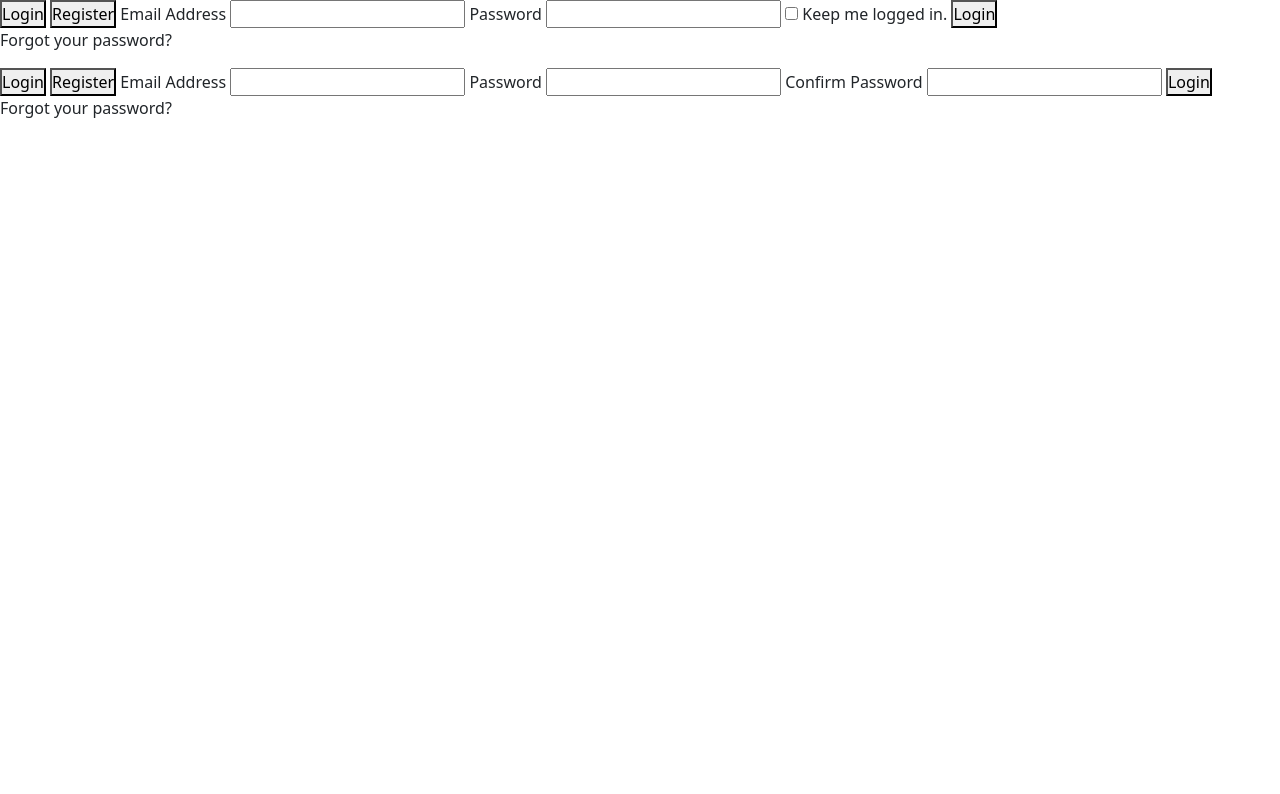
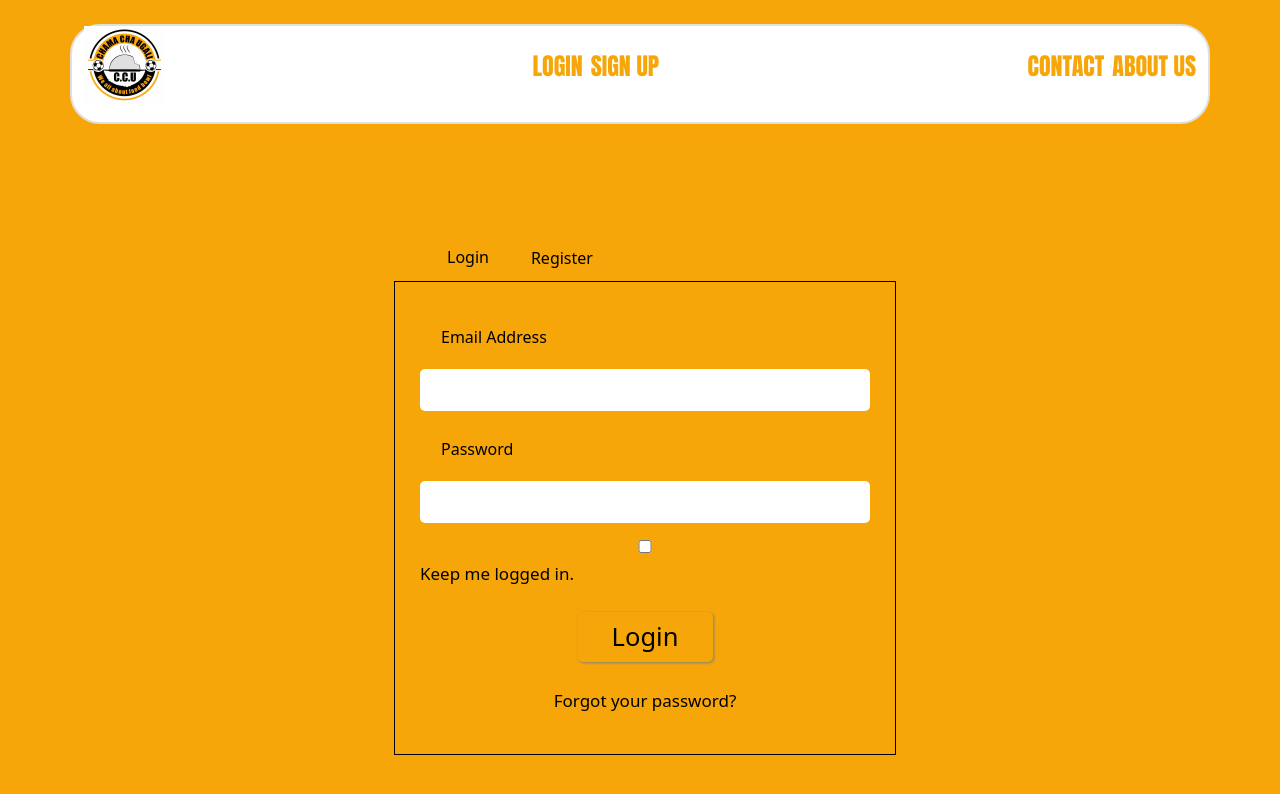
Before and after one commit to lulalumala/chama-cha-ugali, a plain HTML site: page pages/login.html in a window 1280 px wide. Drawn offline with nearby package versions, Linux system fonts and the light colour scheme; a web font is replaced by a local one.

Commit message:
added login page

```diff
--- a/pages/_about.scss
+++ b/pages/_about.scss
@@ -0,0 +1,7 @@
+@use "../sass/base";
+.about{
+    background-color: #FDA600;
+}
+.yellow-bg{
+    background-color: #FDA600;
+}
--- a/pages/_contact.scss
+++ b/pages/_contact.scss
@@ -0,0 +1,5 @@
+@use "../sass/base";
+
+.contact{
+    background-color: #FDA600;
+}
--- a/pages/_login.scss
+++ b/pages/_login.scss
@@ -0,0 +1,127 @@
+@use "../sass/base";
+
+.login {
+    font-size: 1.5em;
+    background-color: #F6A608;
+
+    input {
+        // display: block;
+        margin: .5em 0;
+        font-size: 1em;
+        padding: 0.5em;
+        border: none;
+        border-radius: 5px;
+        width: 100%;
+    }
+
+    input:focus {
+        outline: none;
+    }
+}
+
+.checkbox {
+    display: flex;
+}
+
+.login__flex {
+    display: flex;
+    justify-content: center;
+
+}
+
+.login-container {
+    width: 40%;
+    // border: 1px solid black;
+
+}
+
+.register__form {
+    // display: none;
+    font-size: 1.5rem;
+
+    label {
+        display: block;
+    }
+}
+
+
+
+button {
+    display: block;
+    margin: 1em auto;
+    width: 30%;
+    padding: .5em;
+    border-radius: 5px;
+    border: none;
+    box-shadow: 1px 1px 3px grey;
+    background-color: #F6A608;
+}
+
+.password__reset {
+    text-align: center;
+}
+
+.tabs {
+    list-style: none;
+    position: relative;
+    margin: 80px 0 0 10px;
+
+}
+
+.tabs li {
+    display: block;
+    color: black;
+}
+
+.tabs input[type="radio"] {
+    position: absolute;
+    top: -9999px;
+    left: -9999px;
+}
+
+.tabs label {
+    display: block;
+    padding: 14px 21px;
+    border-radius: 2px 2px 0 0;
+    font-size: 1rem;
+    background: #F6A608;
+    position: relative;
+    top: 4px;
+    -moz-transition: all 0.2s ease-in-out;
+    -o-transition: all 0.2s ease-in-out;
+    -webkit-transition: all 0.2s ease-in-out;
+    transition: all 0.2s ease-in-out;
+}
+
+.label_register {
+    cursor: pointer;
+}
+
+.tabs .label_register:hover {
+    background: white;
+}
+
+.tabs .tab-content {
+    z-index: 2;
+    display: none;
+    overflow: hidden;
+    width: 100%;
+    font-size: 17px;
+    line-height: 25px;
+    padding: 25px;
+    position: absolute;
+    top: 53px;
+    left: 0;
+    background: #F6A608;
+    border: 1px solid black;
+}
+
+.tabs [id^="tab"]:checked+label {
+    top: 0;
+    padding-top: 17px;
+}
+
+
+.tabs [id^="tab"]:checked~[id^="tab-content"] {
+    display: block;
+}
--- a/pages/login.html
+++ b/pages/login.html
@@ -17,11 +17,67 @@
     <link rel="stylesheet" href="../style.css" />
     <title>CHAMA CHA UGALI</title>
   </head>
-  <body>
+  <body class="login">
+    <header class="">
+      <nav class="d-flex justify-content-between container align-items-center">
+        <ul role="button" class="list-unstyled">
+         <a href="../index.html"><li><img src="../images/CCU.jpg" alt="logo" /></li></a>
+        </ul>
+        <ul role="button" class="list-unstyled d-flex flex-wrap gap-2">
+          <a href="./login.html" target="_blank"><li>LOGIN</li></a>
+          <a href="./login.html" target="_blank"> <li>SIGN UP</li></a>
+        </ul>
+        <ul role="button" class="d-flex gap-2 list-unstyled">
+          <a href="./contact.html" target="_blank"><li>CONTACT</li></a>
+          <a href="./about.html" target="_blank"><li>ABOUT US</li></a>
+        </ul>
+      </nav>
+    </header>
+    <div class="login__flex">
+      <div class="login-container">
+        <ul class="tabs d-flex">
+            <li>
+                <input type="radio" name="tabs" id="tab1" checked />
+                <label class="label_register" for="tab1">Login</label>
+                <div id="tab-content1" class="tab-content">
                     <div class="login__form">
                         <form action="Login">
-        <button>Login</button>
-        <button>Register</button>
+                          <label for="Email Address">Email Address </label>
+                          <input class="email-address" type="email" />
+                          <label for="password">Password</label>
+                          <input class="password-address" type="password" />
+                          <div class="checkbox"><input type="checkbox"></div>
+                          <span><p>Keep me logged in.</p> </span>
+                          <button class="login">Login</button>
+                          <p class="password__reset">Forgot your password?</p>
+                        </form>
+                      </div>            </div>
+            </li>
+
+            <li>
+                <input type="radio" name="tabs" id="tab2" />
+                <label class="label_register" for="tab2">Register</label>
+                <div id="tab-content2" class="tab-content">
+                    <div class="register__form">
+                        <form action="register">
+                          <label for="Email Address">Email Address </label><label class="Eaddress" for=""></label>
+                          <input class="email-input" type="email" />
+                          <label for="password">Password</label> <label class="pword" for=""></label>
+                          <input class="password-input" type="password" />
+                          <label for="confirm">Confirm Password</label> <label class="confirm" for=""></label>
+                          <input class="confirm-password" type="password" />
+                          <button class="submit">Submit</button>
+                        </form>
+                      </div>
+                    </div>
+            </li>
+        </ul>
+        <!-- <div class="login__register">
+          <p>Login</p>
+          <p>Register</p>
+        </div>
+        <div class="login__form">
+          <form action="Login">
             <label for="Email Address">Email Address </label>
             <input type="email" />
             <label for="password">Password</label>
@@ -34,18 +90,24 @@
         </div>
         <div class="register__form">
           <form action="register">
-        <button>Login</button>
-        <button>Register</button>
             <label for="Email Address">Email Address </label>
             <input type="email" />
             <label for="password">Password</label>
             <input type="password" />
             <label for="confirm">Confirm Password</label>
             <input type="password" />
-        <button>Login</button>
-        <p>Forgot your password?</p>
+            <button>Submit</button>
           </form>
           <form action="Register"></form>
         </div>
+      </div> -->
+    </div>
+
+
+    <div style="clear:both;">
+    </div>
+
+
+    <script src="../scripts/app.js"></script>
   </body>
 </html>
--- a/sass/_body.scss
+++ b/sass/_body.scss
@@ -1,3 +1,5 @@
+@use "../sass/base";
+
 @font-face {
     font-family: "Alte Haas";
     src: url(../alte_haas_grotesk/AlteHaasGroteskBold.ttf) format("ttf");
@@ -16,8 +18,21 @@ nav {
     // border:3px solid
     box-shadow: 2px 2px 5px #FDA600;
     border-radius: 30px;
-    font-size: 1.5 rem;
+    font-size: 1.5rem;
     font-family: Impact;
+
+    ul{
+        // a{
+        //     color:rebeccapurple;
+        //     text-decoration: none;
+        // }
+        li{
+            a{
+                color:#F6A608;
+                text-decoration: none;
+            }
+        }
+    }
 }
 
 header {
@@ -33,7 +48,7 @@ header {
 .section {
     background: linear-gradient(rgba(0, 0, 0, .5), rgba(0, 0, 0, .5)), url(../images/WhatsApp\ Image\ 2022-08-29\ at\ 9.55.14\ AM\ \(1\).jpeg);
     background-repeat: no-repeat;
-    border-top: 10px solid #FDA600;
+    border-top: 5px solid #FDA600;
     background-size: cover;
     height: 100vh;
 
@@ -56,5 +71,11 @@ header {
 .home-page{
     display: flex;
     align-items: flex-end;
-    border:8px 1px solid black;
+    border:8px solid black;
 }
+ ul a{
+    color:#F6A608;
+    text-decoration: none;
+    font-size: 1.5rem;
+    // border:none;
+}
--- a/scripts/app.js
+++ b/scripts/app.js
@@ -0,0 +1,8 @@
+const emailAddress = document.querySelector(".email-input")
+const password = document.querySelector(".password-input")
+const confirmPassword = document.querySelector(".confirm-password")
+const submit = document.querySelector(".submit")
+console.log(emailAddress)
+emailAddress.addEventListener("input", function () {
+    console.log(emailAddress.value)
+})
--- a/style.scss
+++ b/style.scss
@@ -1,3 +1,5 @@
 @use "./sass/base";
 @use "./sass/body";
 @use "./pages/login";
+@use "./pages/contact";
+@use "./pages/about";
```
Also changed, not shown: index.html (+11 -11 lines), pages/about.html (+42 -0 lines), pages/contact.html (+41 -0 lines), style.css, 1 other file. Lines whose indentation alone changed are shown as unchanged.
